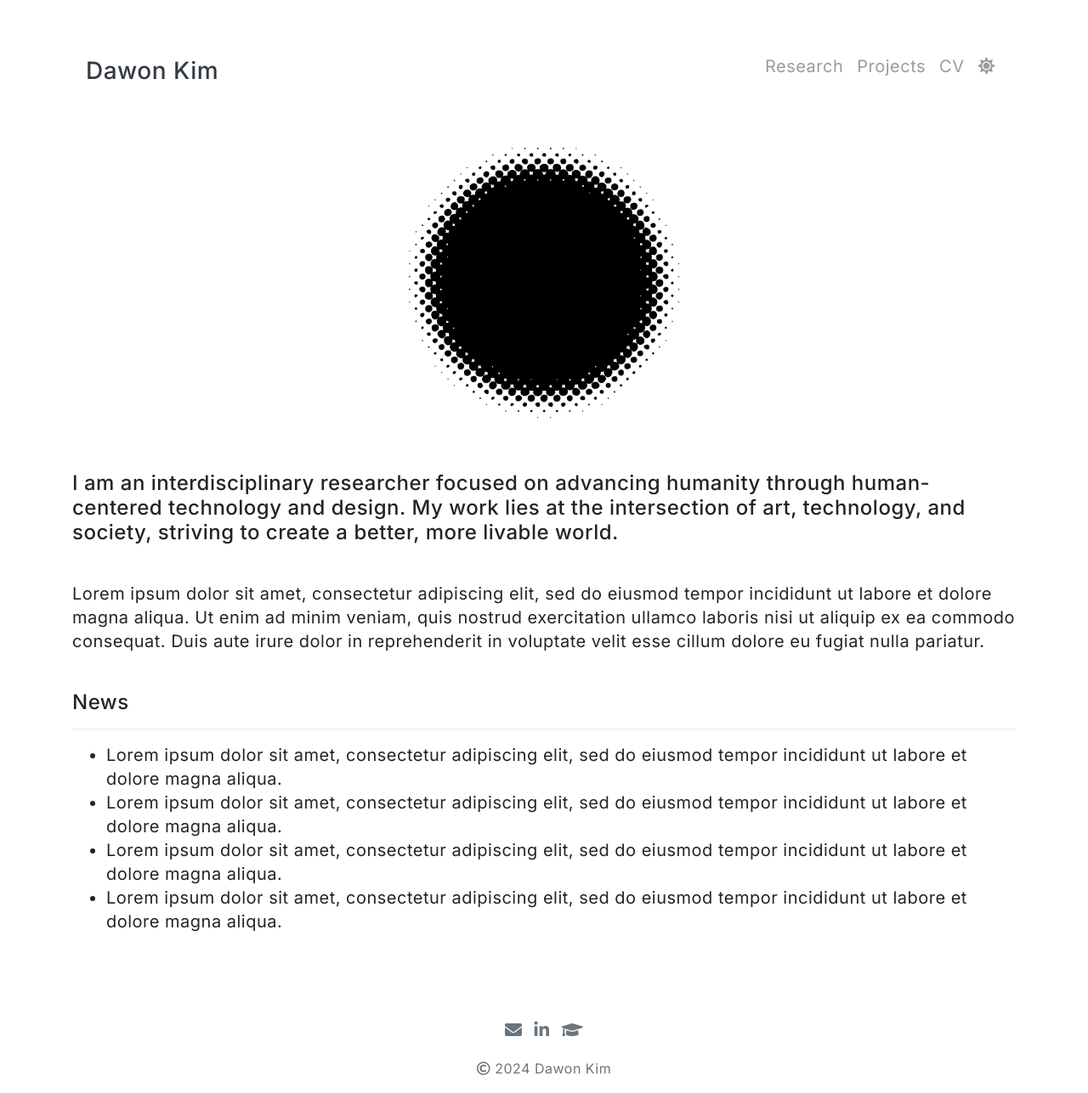
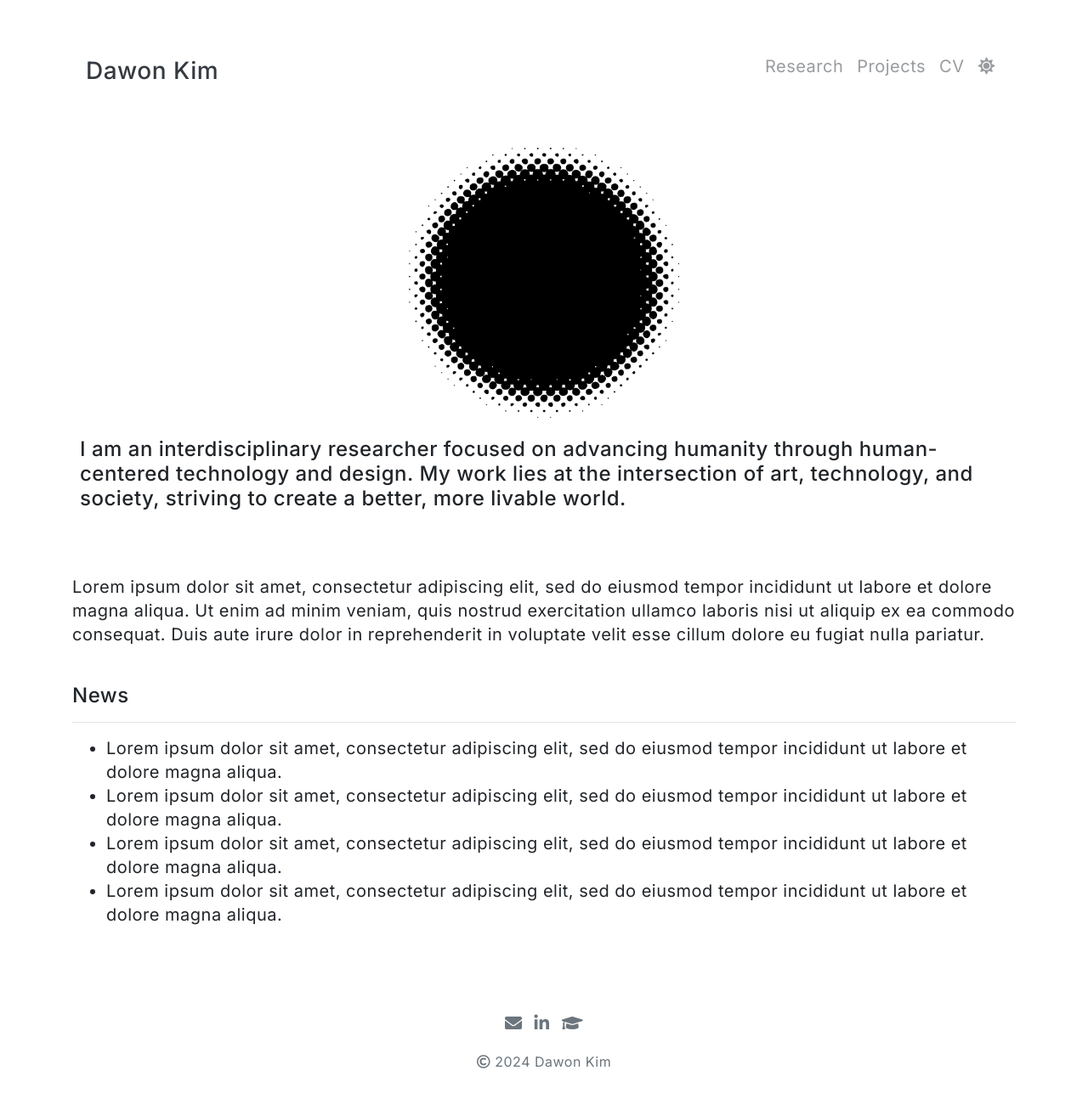
Before and after one commit to dawonkimhci/dawonkimhci.github.io, a Jekyll site: the page built from pages/index.md, in a window 1280 px wide. Shown: the whole page at 85% size. Built offline with Jekyll 4.4.1, drawn with Linux system fonts in a browser that asks for light colours.

Commit message:
Update landing.html

```diff
--- a/_includes/landing.html
+++ b/_includes/landing.html
@@ -9,10 +9,9 @@
             </div>
         </div>
     </div>
+    <p class="text-muted wow animated fadeIn" data-wow-delay=".15s">
+        <h4>
+            I am an interdisciplinary researcher focused on advancing humanity through human-centered technology and design. My work lies at the intersection of art, technology, and society, striving to create a better, more livable world.
+        </h4>
+    </p>
 </div>
-
-<p class="text-muted wow animated fadeIn" data-wow-delay=".15s">
-    <h4>
-        I am an interdisciplinary researcher focused on advancing humanity through human-centered technology and design. My work lies at the intersection of art, technology, and society, striving to create a better, more livable world.
-    </h4>
-</p>
```
